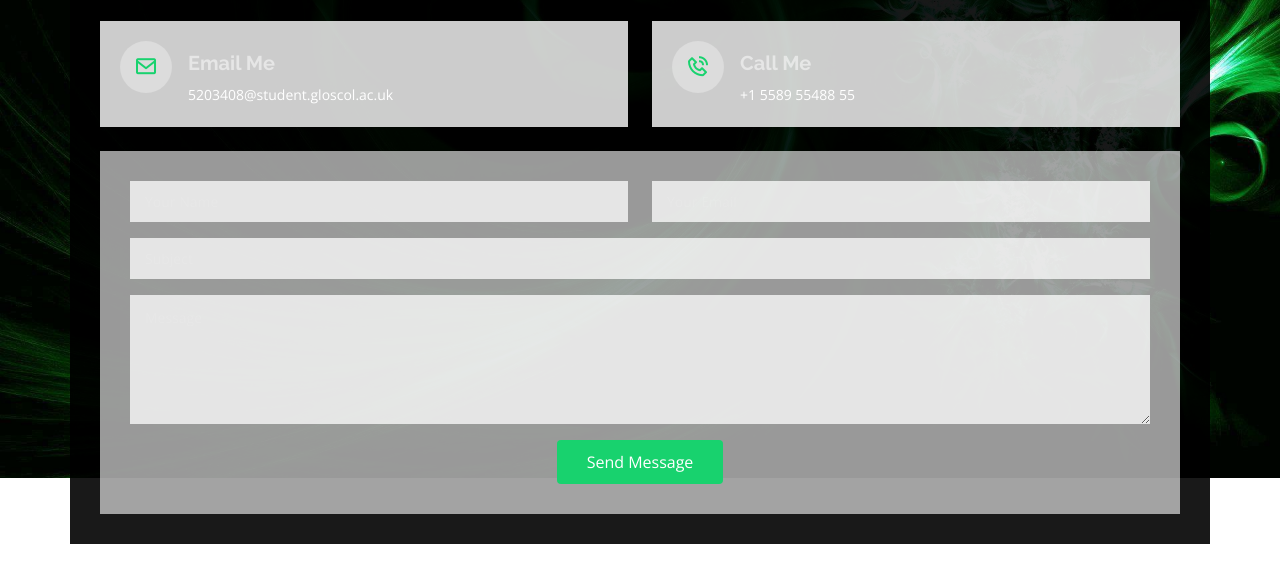
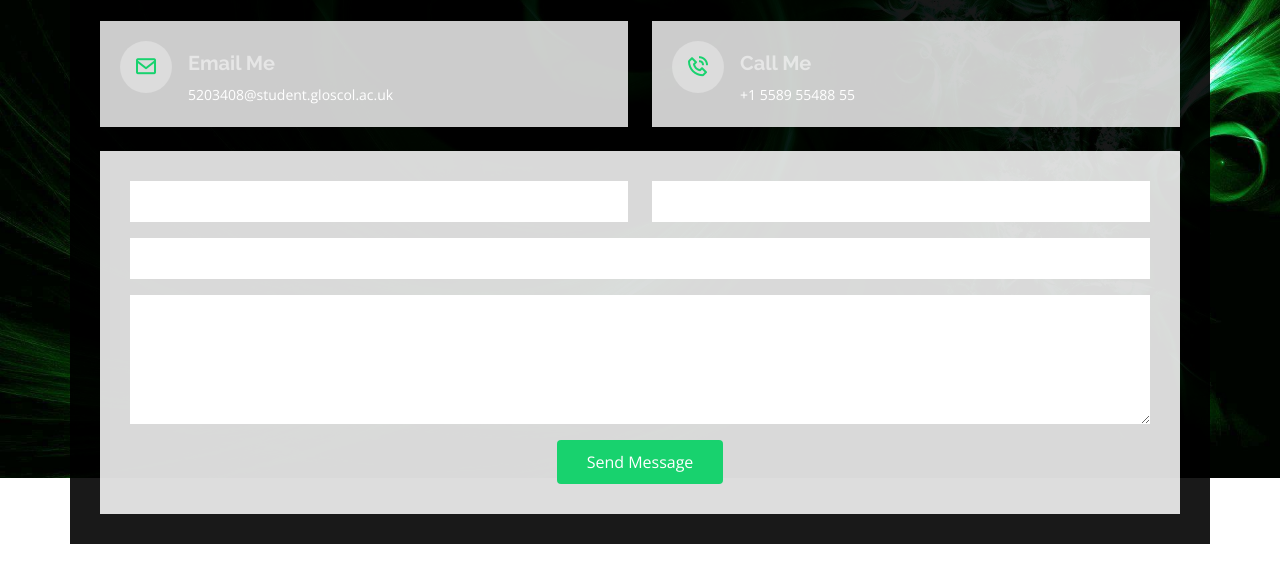
Before and after one commit to 5203408/Portfolio, a plain HTML site: page index.html in a window 1280 px wide. Both pictures are taken after a click on the link "Contact". Shown: the part 322-904 px from the top of the page. Drawn offline with nearby package versions, Linux system fonts and the light colour scheme.

Commit message:
Update style.css

```diff
--- a/assets/css/style.css
+++ b/assets/css/style.css
@@ -779,7 +779,7 @@ section .container {
 
 .contact .php-email-form {
   padding: 30px;
-  background: rgba(255, 255, 255, 0.60);
+  background: rgba(255, 255, 255, 0.85);
 }
 
 .contact .php-email-form .error-message {
@@ -829,7 +829,7 @@ section .container {
   border-radius: 0;
   box-shadow: none;
   font-size: 14px;
-  background: rgba(255, 255, 255, 0.75);
+  background: rgba(255, 255, 255, 1.0);
   border: 0;
   transition: 0.3s;
   color: #fff;
@@ -837,18 +837,18 @@ section .container {
 
 .contact .php-email-form input:focus,
 .contact .php-email-form textarea:focus {
-  background-color: rgba(255, 255, 255, 0.85);
+  background-color: rgba(255, 255, 255, 1.10);
 }
 
 .contact .php-email-form input::-moz-placeholder,
 .contact .php-email-form textarea::-moz-placeholder {
-  color: rgba(255, 255, 255, 0.10);
+  color: rgba(255, 255, 255, 1.0);
   opacity: 1;
 }
 
 .contact .php-email-form input::placeholder,
 .contact .php-email-form textarea::placeholder {
-  color: rgba(255, 255, 255, 0.10);
+  color: rgba(255, 255, 255, 1.0);
   opacity: 1;
 }
 
```
